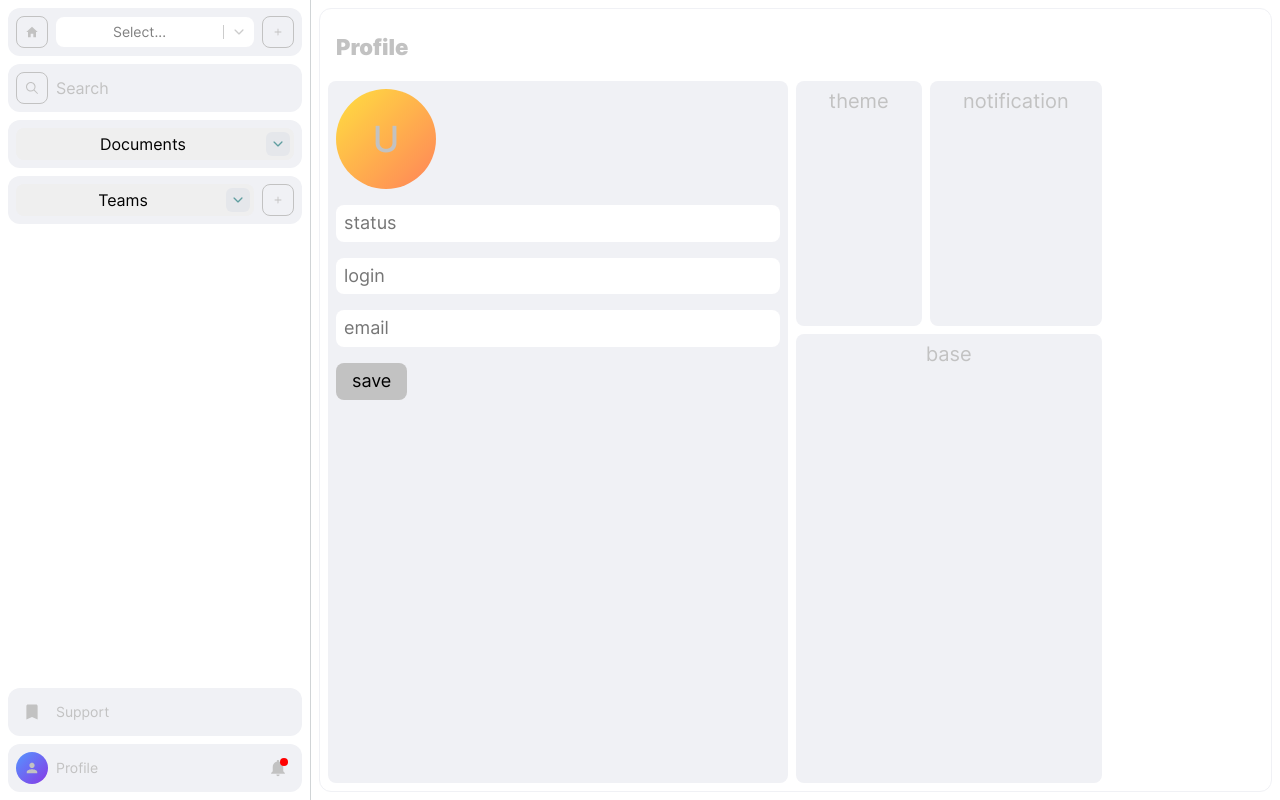
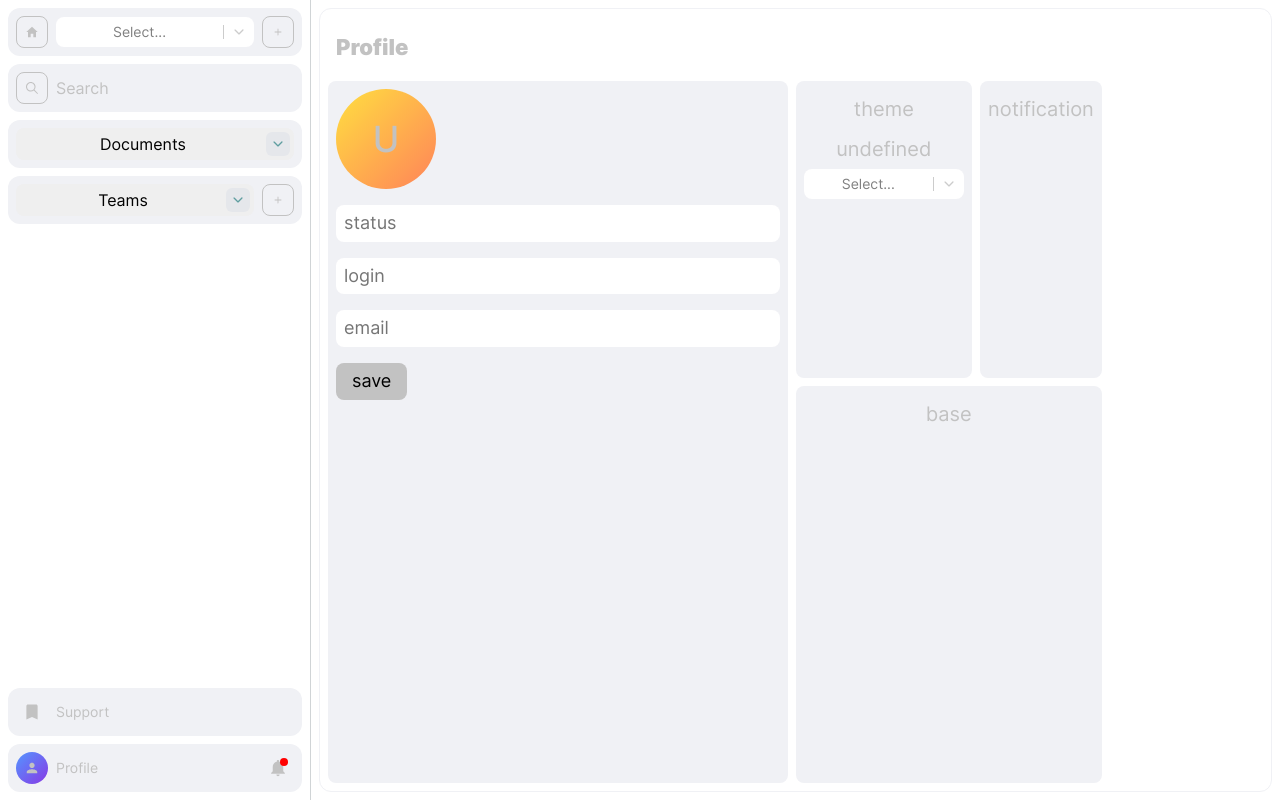
Before and after one commit to entools/tools.interface, a React (Vite) app: page /profile in a window 1280 px wide. Built offline with nearby package versions, Linux system fonts and the light colour scheme.

Commit message:
fix: profile

```diff
--- a/src/pages/profile-page/profile-page.module.css
+++ b/src/pages/profile-page/profile-page.module.css
@@ -36,18 +36,28 @@
   background-color: var(--block-background);
   border-radius: 8px;
   grid-area: theme;
+  padding: 8px;
+  box-sizing: border-box;
+}
+.select {
+  font-size: 14px;
+  line-height: 14px;
 }
 
 .notification {
   background-color: var(--block-background);
   border-radius: 8px;
   grid-area: notification;
+  padding: 8px;
+  box-sizing: border-box;
 }
 
 .base {
   background-color: var(--block-background);
   border-radius: 8px;
   grid-area: base;
+  padding: 8px;
+  box-sizing: border-box;
 }
 
 .picture {
--- a/src/pages/profile-page/profile-page.tsx
+++ b/src/pages/profile-page/profile-page.tsx
@@ -1,6 +1,32 @@
+import { useEffect, useState } from 'react';
+import { CustomSelect as Select } from '../../components/select/select.tsx';
+
 import style from './profile-page.module.css';
 
+type SelectType = { value: string; label: string; };
+
+const options = [
+  { value: 'sytem', label: 'sytem' },
+  { value: 'dark', label: 'dark' },
+  { value: 'light', label: 'light' },
+];
+
 function ProfilePage() {
+  // const initTheme = localStorage.getItem('theme');
+  const [theme, setTheme] = useState<SelectType | null>(null);
+
+  useEffect(() => {
+    if (theme) {
+      if (theme.value === 'light') {
+        document.documentElement.setAttribute('data-theme', 'light');
+      } else if (window.matchMedia('(prefers-color-scheme: dark)').matches) {
+        document.documentElement.setAttribute('data-theme', 'dark');
+      } else {
+        document.documentElement.setAttribute('data-theme', theme.value);
+      }
+    }
+  }, [theme]);
+
   return (
     <div className="layout">
       <h2 className="title">
@@ -29,8 +55,21 @@ function ProfilePage() {
           </button>
         </div>
         <div className={style.settings}>
-          <div className={style.theme}>theme</div>
-          <div className={style.notification}>notification</div>
+          <div className={style.theme}>
+            {`theme ${theme?.value}`}
+            <div className={style.select}>
+              <Select
+                name="theme"
+                options={options}
+                action={setTheme}
+                value={theme}
+              />
+            </div>
+
+          </div>
+          <div className={style.notification}>
+            notification
+          </div>
           <div className={style.base}>base</div>
         </div>
 
```
